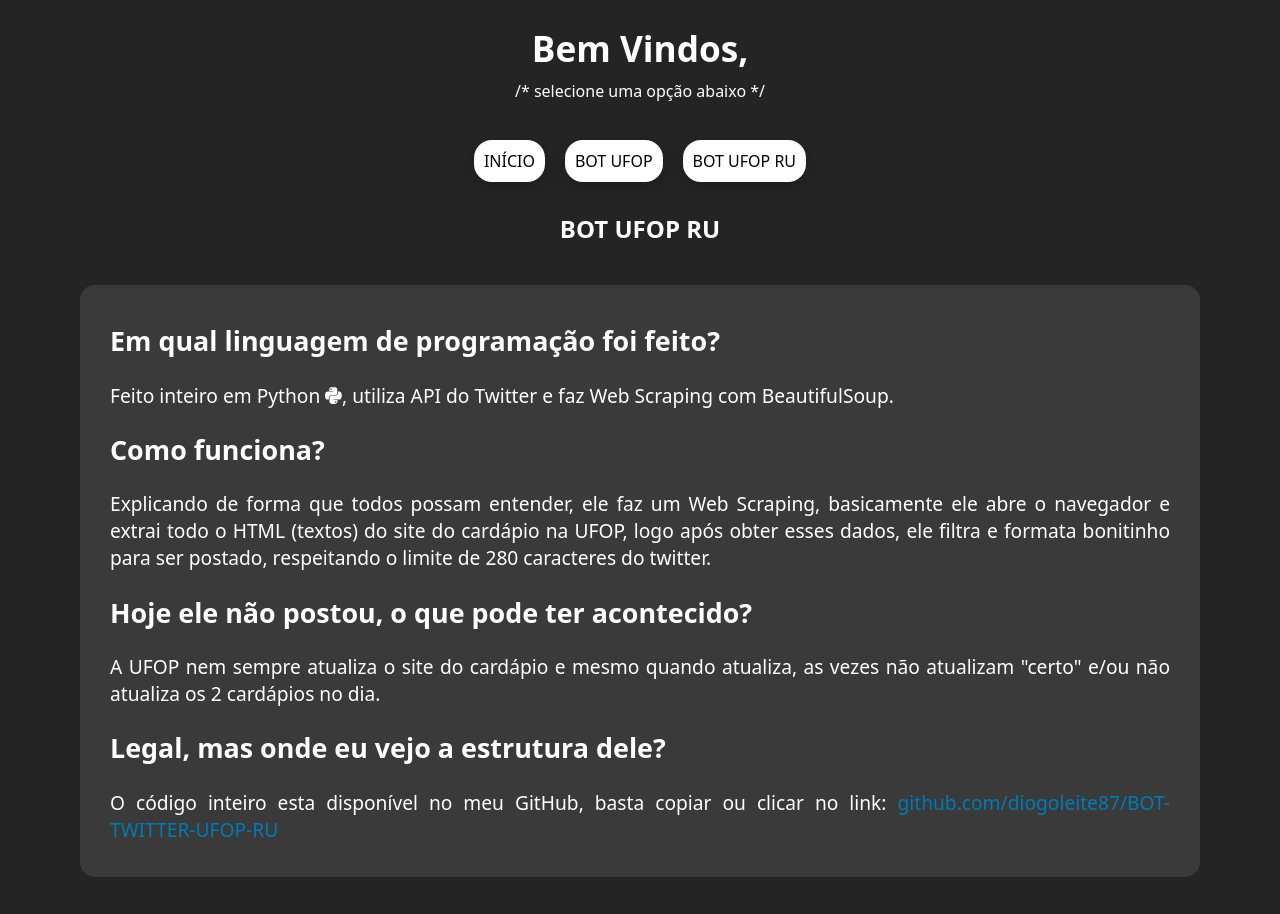
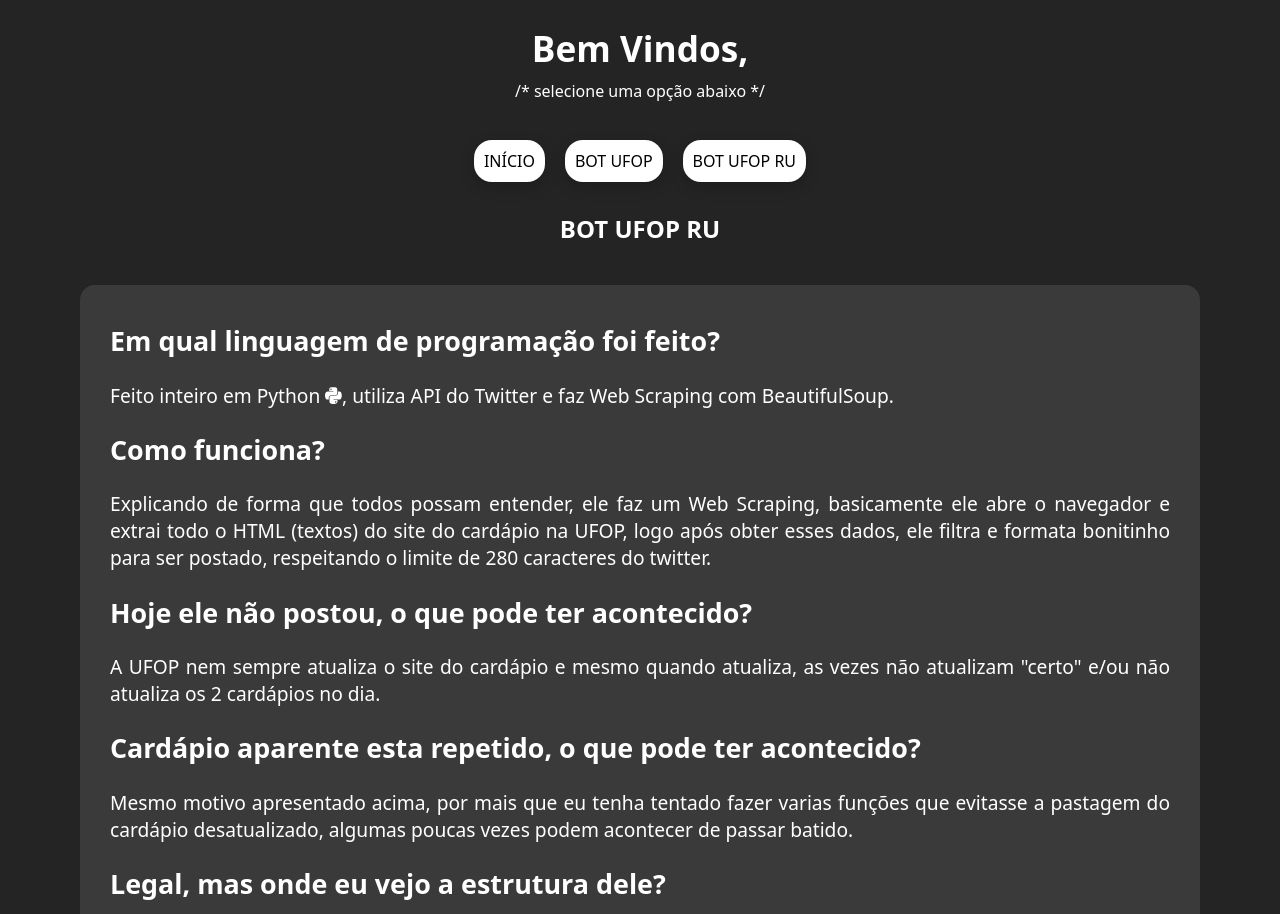
Before and after one commit to diogoleite87/LandingPage-BotUfop, a React (Vite) app: page /botufopru in a window 1280 px wide. Shown: the top 914 px of the page. Built offline with nearby package versions, Linux system fonts and the light colour scheme.

Commit message:
update: add information

```diff
--- a/src/pages/BotUfopRU.tsx
+++ b/src/pages/BotUfopRU.tsx
@@ -20,6 +20,10 @@
                         <p>A UFOP nem sempre atualiza o site do cardápio e mesmo quando atualiza, as vezes não atualizam "certo" e/ou não atualiza os 2 cardápios no dia.</p>
                     </>
                     <>
+                        <h2>Cardápio aparente esta repetido, o que pode ter acontecido?</h2>
+                        <p>Mesmo motivo apresentado acima, por mais que eu tenha tentado fazer varias funções que evitasse a pastagem do cardápio desatualizado, algumas poucas vezes podem acontecer de passar batido.</p>
+                    </>
+                    <>
                         <h2>Legal, mas onde eu vejo a estrutura dele?</h2>
                         <p>O código inteiro esta disponível no meu GitHub, basta copiar ou clicar no link: <a href="https://github.com/diogoleite87/BOT-TWITTER-UFOP-RU" target="_blank">github.com/diogoleite87/BOT-TWITTER-UFOP-RU</a></p>
                     </>
```
